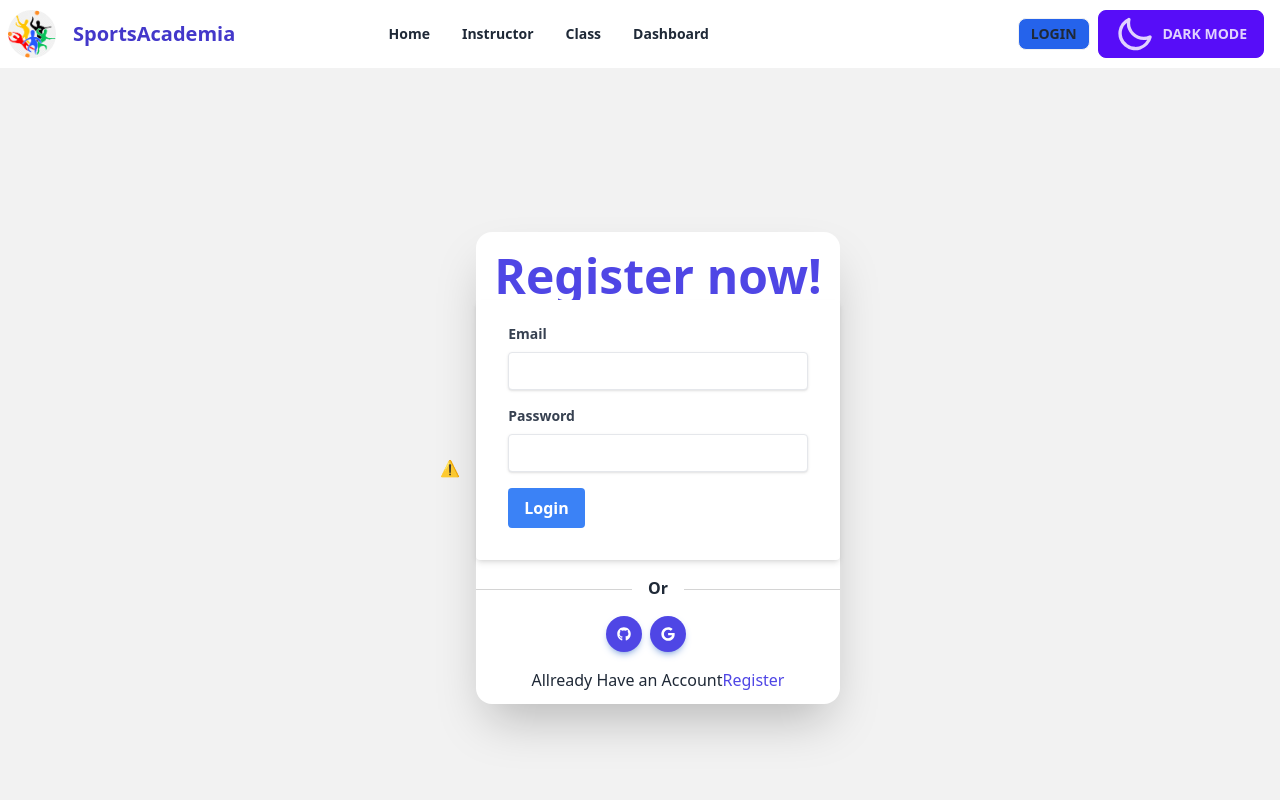
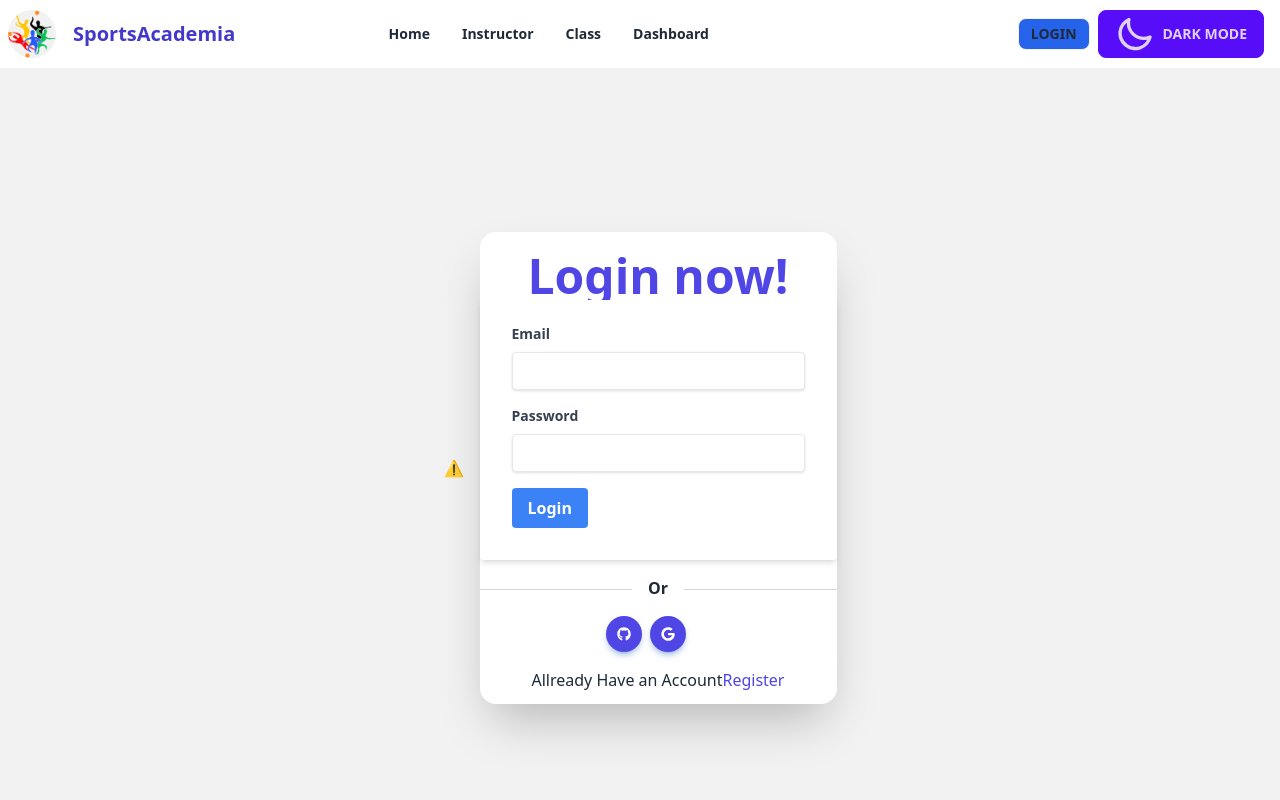
Before and after one commit to sajim-khan/sports-academia-client, a React (Vite) app: page /login in a window 1280 px wide. Shown: the top 800 px of the page. Built offline with nearby package versions, Linux system fonts and the light colour scheme; no server answers.

Commit message:
added live site link in redme file

```diff
--- a/src/Pages/Share/Login/Login.jsx
+++ b/src/Pages/Share/Login/Login.jsx
@@ -46,7 +46,7 @@ const Login = () => {
         <div className="hero-content flex-col lg:flex-row-reverse">
           <div className="card flex-shrink-0 w-full max-w-sm shadow-2xl bg-base-100">
             <h1 className="text-5xl mt-5 text-center font-bold text-indigo-600">
-              Register now!
+              Login now!
             </h1>
 
             <div>
```
Also changed, not shown: 1 other file (tests, documents, lock files or other folders).
